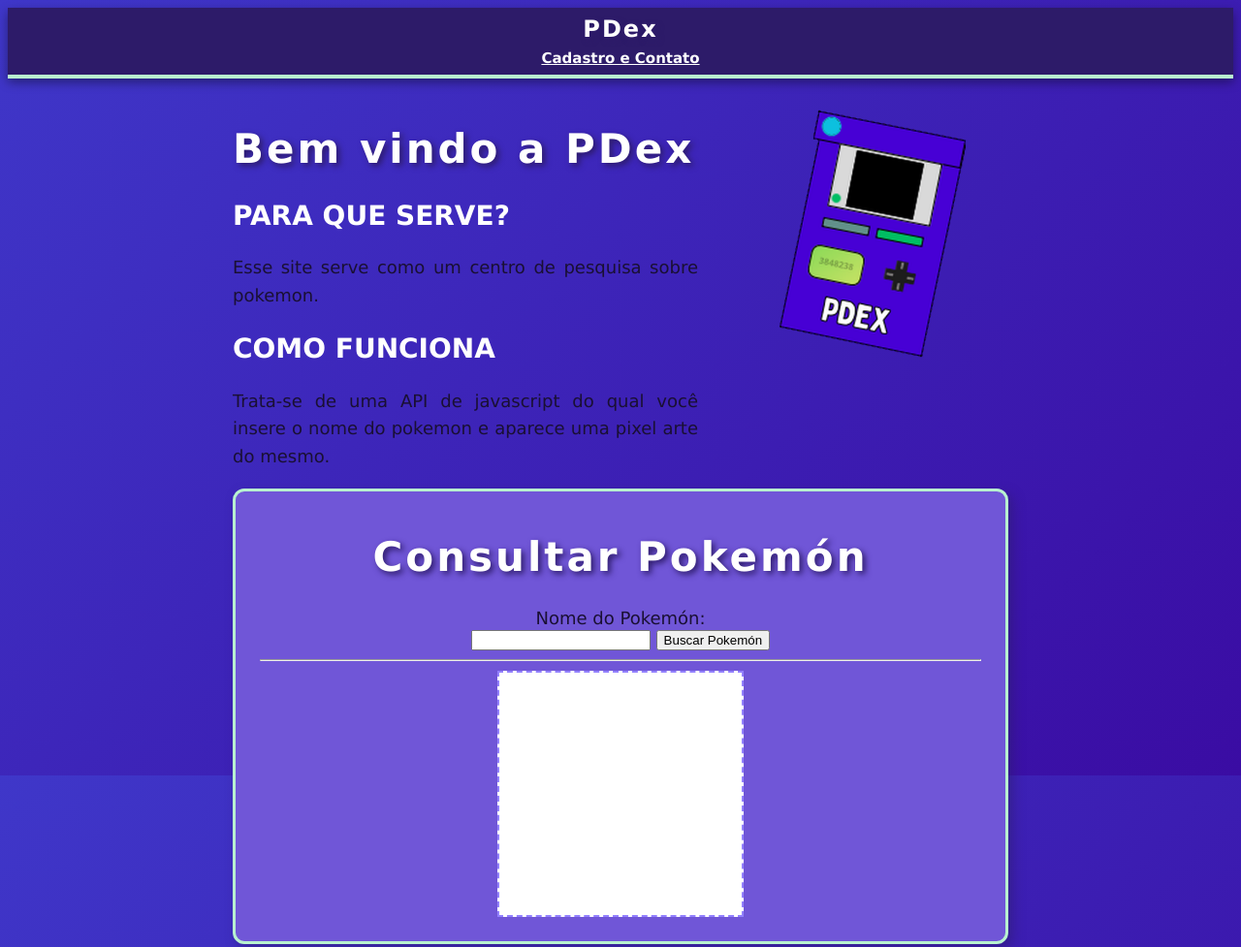
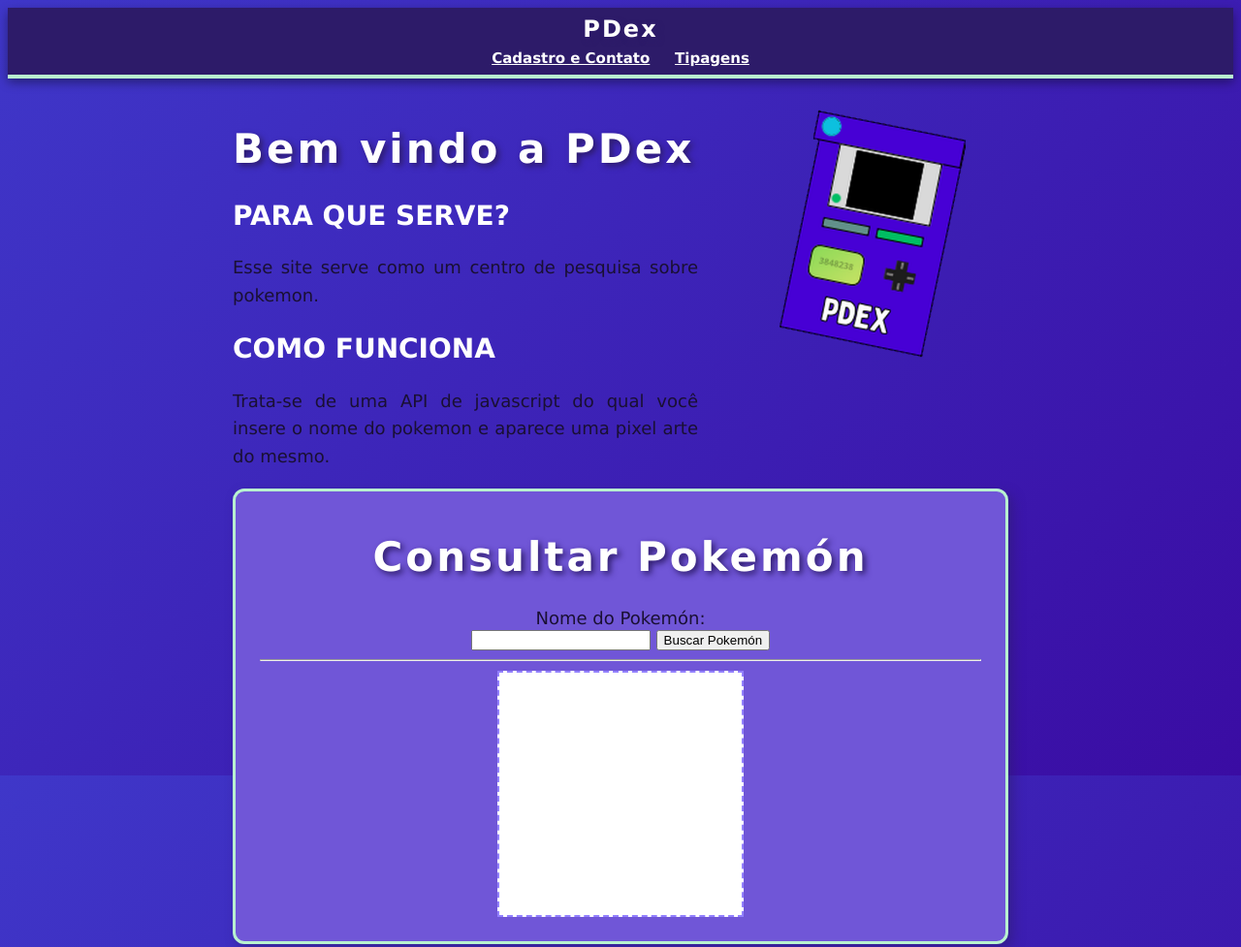
Before and after one commit to Cosmio13/PDex.github.io, a plain HTML site: page index.html in a window 1280 px wide. Shown: the top 977 px of the page at 97% size. Drawn offline with Linux system fonts and the light colour scheme.

Commit message:
Add navigation link to 'Tipagens' in index.html

```diff
--- a/index.html
+++ b/index.html
@@ -20,6 +20,7 @@
     <h1 id="topo">PDex</h1>
     <nav>
       <a href="contato.html">Cadastro e Contato</a>
+      <a href="tabela-tipos">Tipagens</a>
     </nav>
   </header>
 
```
